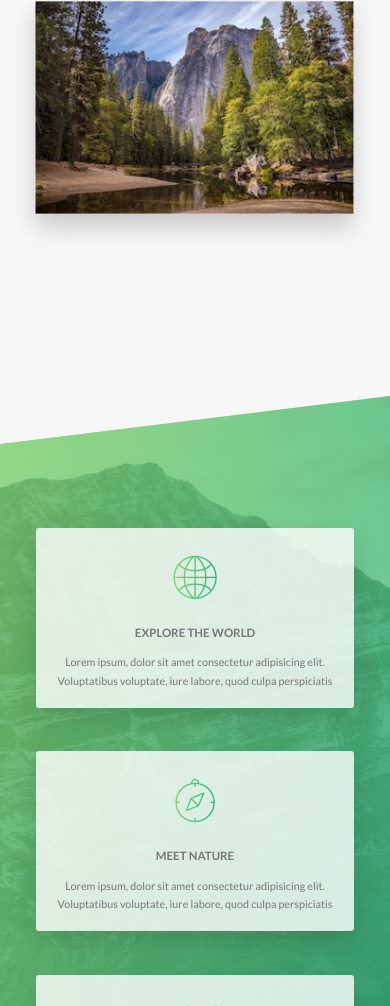
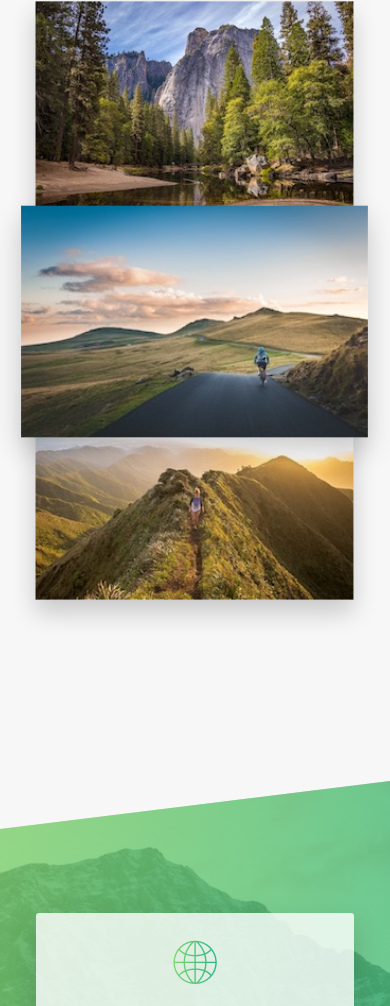
Before and after one commit to D3M491/Natours, a website: page index.html in a window 390 px wide. Shown: the part 1006-2012 px from the top of the page. Drawn offline with Linux system fonts and the light colour scheme.

Commit message:
started css images responsive

```diff
--- a/index.html
+++ b/index.html
@@ -77,6 +77,14 @@
                         <img srcset="img/nat-1.jpg 300w , img/nat-1-large.jpg 1000w" alt="Photo-1"
                             sizes="(max-width : 900px) 30vw , (max-width : 600px) 58vw , 290px "
                             class="composition__photo composition__photo--p1">
+
+                        <img srcset="img/nat-2.jpg 300w , img/nat-2-large.jpg 1000w" alt="Photo-2"
+                            sizes="(max-width : 900px) 30vw , (max-width : 600px) 58vw , 290px "
+                            class="composition__photo composition__photo--p2">
+
+                        <img srcset="img/nat-3.jpg 300w , img/nat-3-large.jpg 1000w" alt="Photo-3"
+                            sizes="(max-width : 900px) 30vw , (max-width : 600px) 58vw , 290px "
+                            class="composition__photo composition__photo--p3">
 
 
                         <!--
--- a/sass/layout/_header.scss
+++ b/sass/layout/_header.scss
@@ -13,6 +13,11 @@
     clip-path: polygon(0 0, 100% 0, 100% 75vh, 0 100%);
     /*sostanzialmente devo dare 4 coordinate per 4 angoli che formano la mia immagine che voglio vedere */
     position: relative;
+
+    //risoluzione dello schermo retina di apple si usa come riferimento
+    @media (min-resolution : 192dpi){
+
+    }
 
     @include respond(phone) {
         -webkit-clip-path: polygon(0 0, 100% 0, 100% 45vh, 0 100%);
```
Also changed, not shown: 1 other file.
